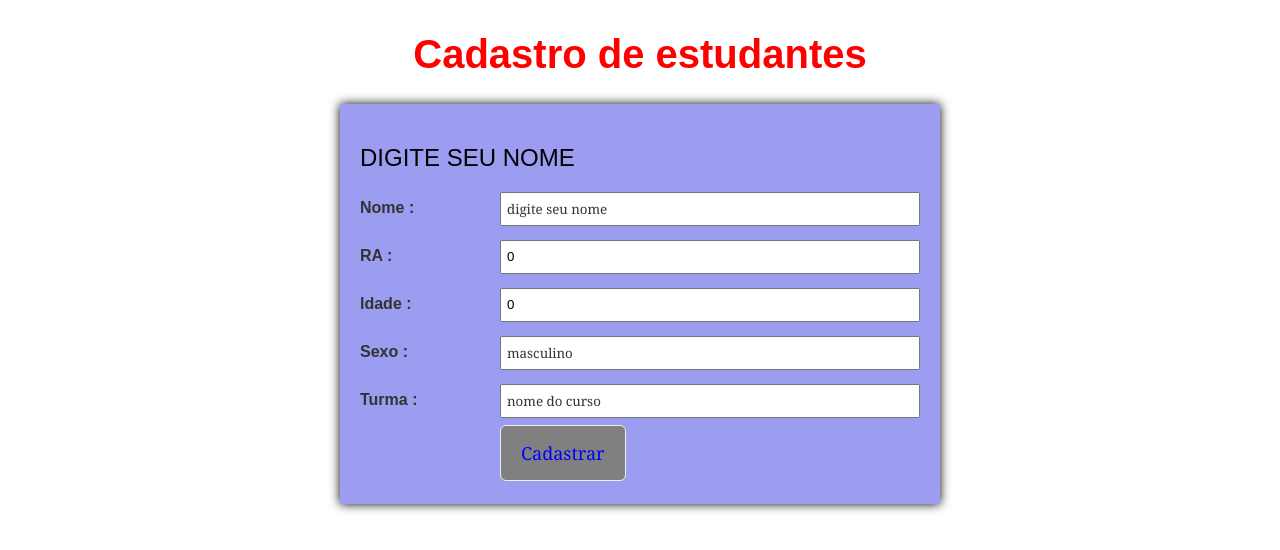
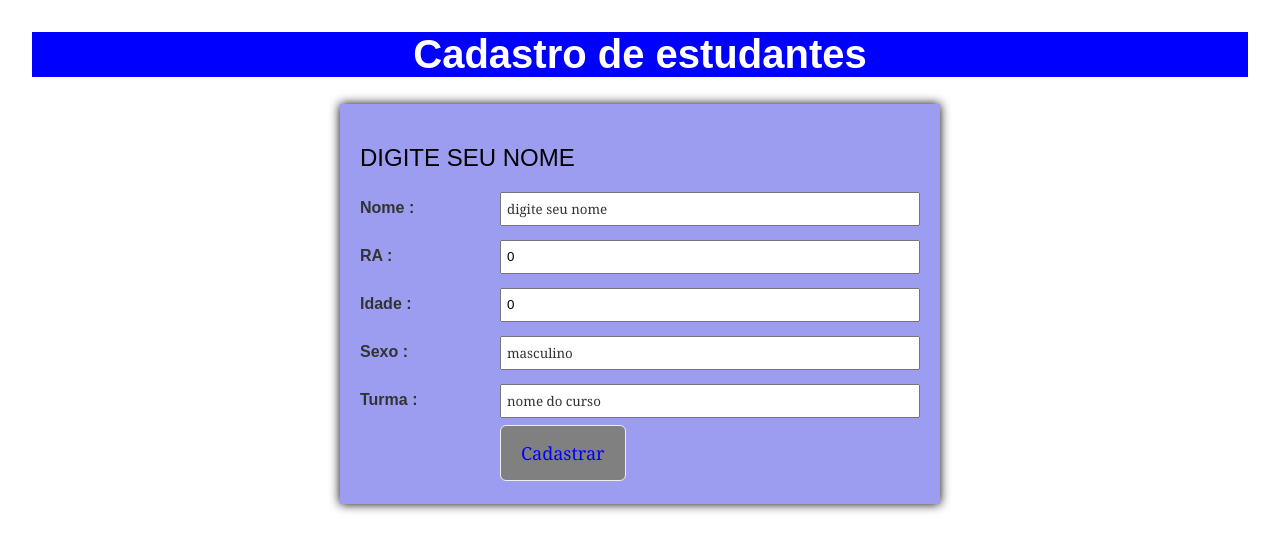
Before and after one commit to RafaelDi/CadastroEstudantesANgular, an Angular app: page / in a window 1280 px wide. Shown: the top 550 px of the page. Built offline with nearby package versions, Linux system fonts and the light colour scheme.

Commit message:
finalizando

```diff
--- a/src/app/cadastro/cadastro.component.css
+++ b/src/app/cadastro/cadastro.component.css
@@ -3,8 +3,8 @@ h2{
 }
 h1{
     text-align: center;
-    background-color: white;
-    color:red;
+    background-color:blue;
+    color:white;
 }
 .container {
     position: absolute;
--- a/src/app/cadastro/cadastro.component.html
+++ b/src/app/cadastro/cadastro.component.html
@@ -1,4 +1,6 @@
-<h1>Cadastro de estudantes</h1>
+<div>
+  <h1>Cadastro de estudantes</h1>
+</div>
 
 <div class="container">
 
```
